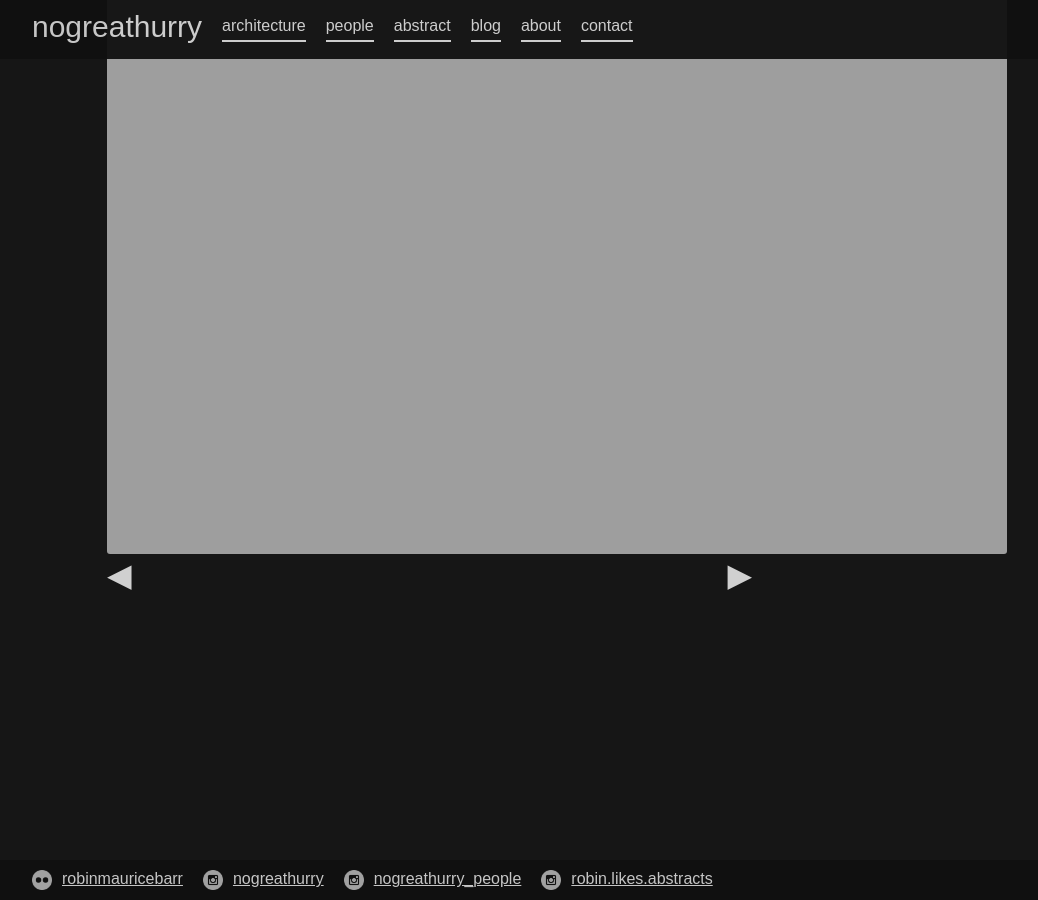
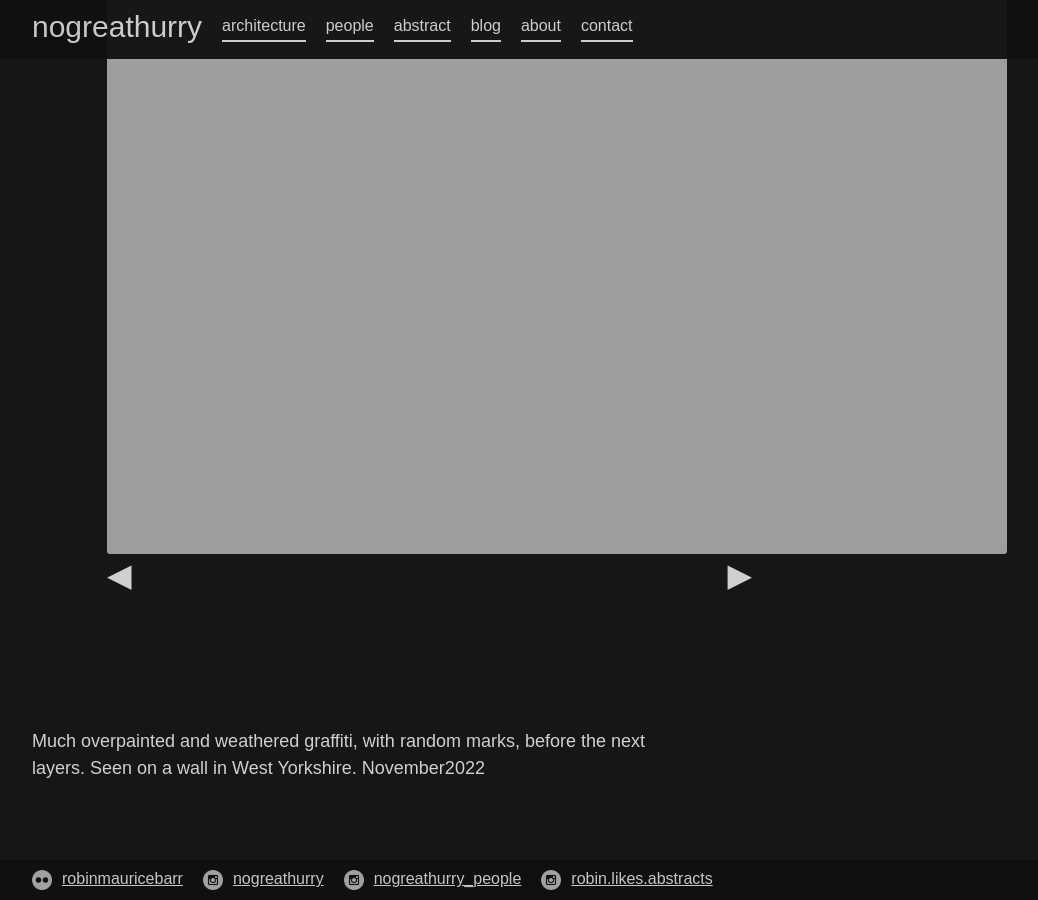
Before and after one commit to 987poiuytrewq/nogreathurry, a Jekyll site: the page built from _abstract/IMG-20190316-WA0013.md, in a window 1280 px wide and 900 px high, scrolled down 161 px. Shown: the whole window, without its empty margins (8-1046 px from the left). Built offline with Jekyll 4.4.1, drawn with Linux system fonts in a browser that asks for light colours.

Commit message:
Updated Img 20190316 Wa0013

```diff
--- a/_abstract/IMG-20190316-WA0013.md
+++ b/_abstract/IMG-20190316-WA0013.md
@@ -16,3 +16,5 @@ image: "/uploads/Reimaginings%20red%20&%20blue%2072.jpg"
 thumbnail_image: "/uploads/Reimaginings%20red%20&%20blue%2072.jpg"
 layout: photo
 ---
+
+Much overpainted and weathered graffiti, with random marks, before the next layers. Seen on a wall in West Yorkshire. November2022
```
